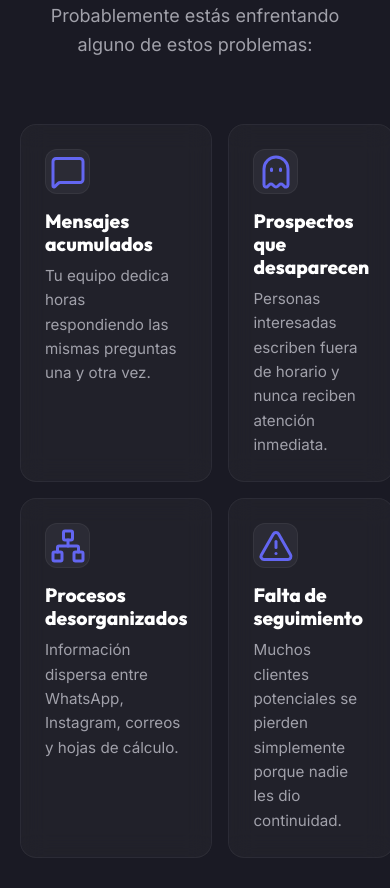
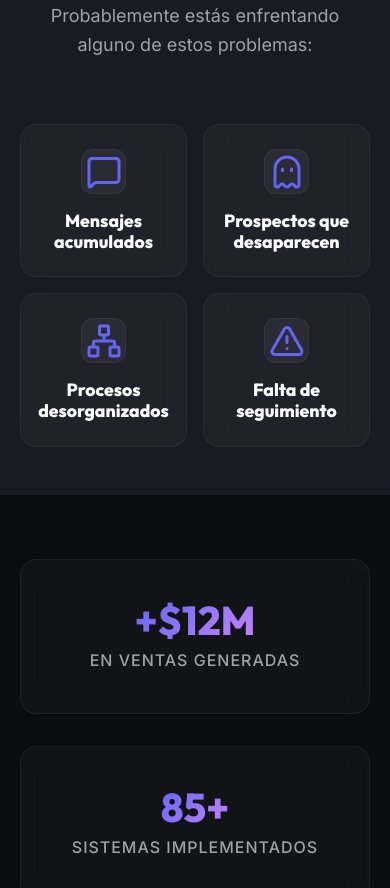
Before and after one commit to luk1311/AutoScale-agency, a React (Vite) app: page / in a window 390 px wide. Shown: the part 1344-2232 px from the top of the page. Built offline with nearby package versions, Linux system fonts and the light colour scheme; no server answers; the database is empty.

Commit message:
feat: add CSS styles for PainPoints component layout and responsive behavior

```diff
--- a/src/components/PainPoints.css
+++ b/src/components/PainPoints.css
@@ -44,7 +44,9 @@
   }
 
   .pain-point-card {
-    padding: 1.5rem;
+    padding: 1.5rem 1rem;
+    align-items: center;
+    text-align: center;
   }
 
   .pain-icon {
@@ -55,10 +57,11 @@
   }
 
   .pain-point-card h3 {
-    font-size: 1.2rem;
+    font-size: 1.1rem;
+    margin-bottom: 0;
   }
 
   .pain-point-card p {
-    font-size: 0.95rem;
+    display: none;
   }
 }
```
